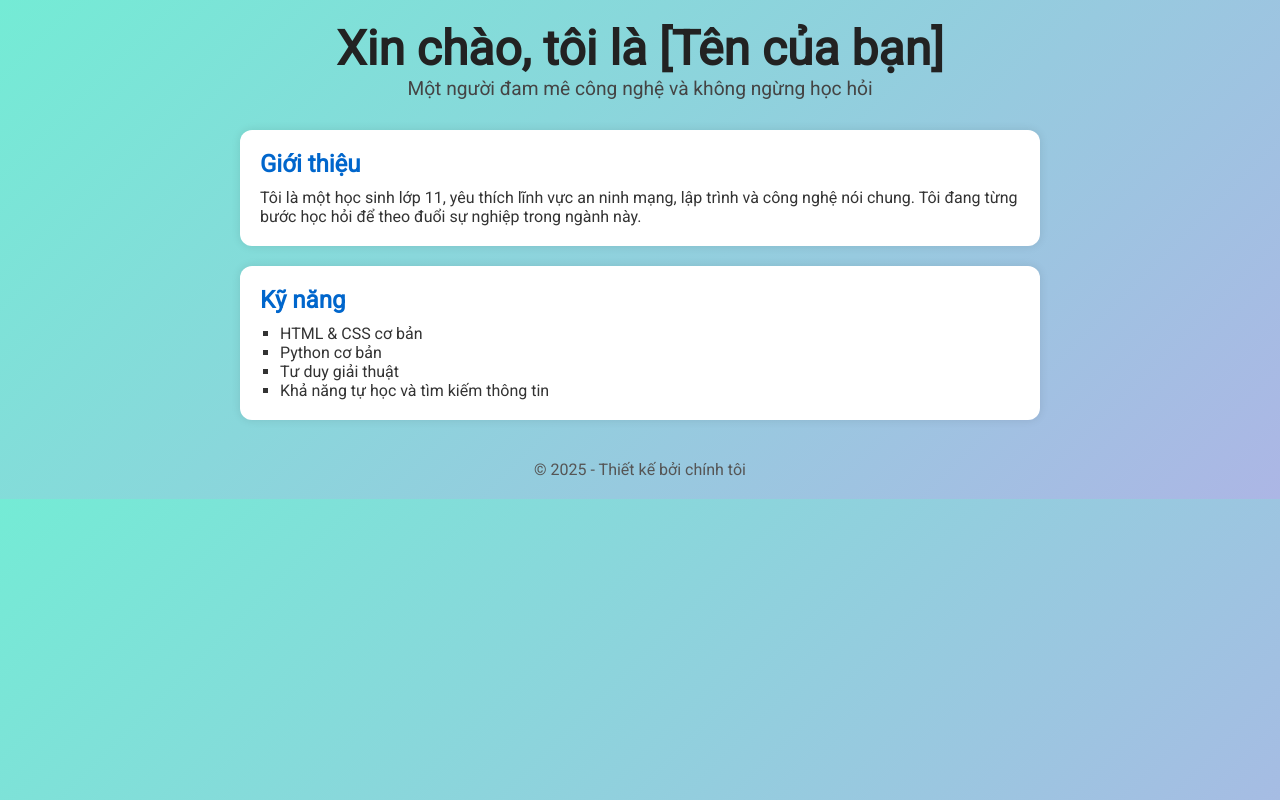
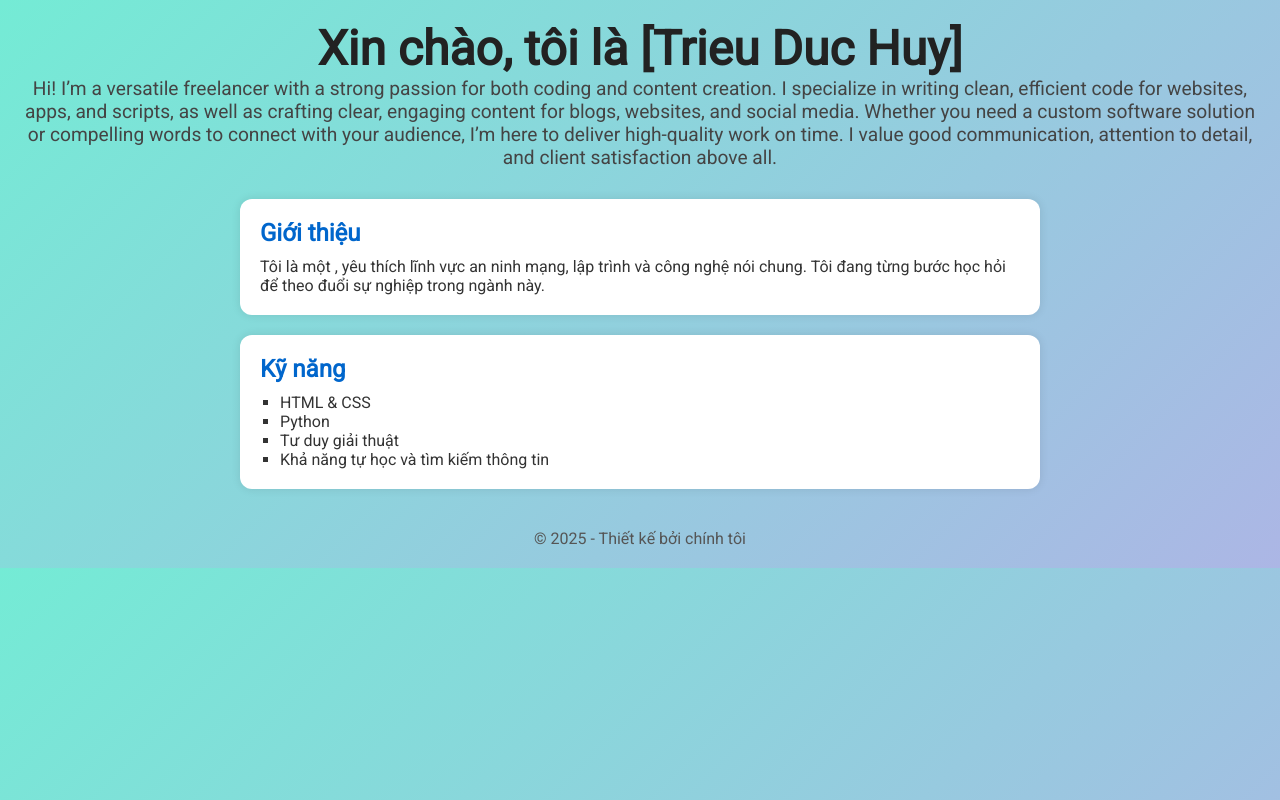
Before and after one commit to 712H/TrieuDucHuy.github.io, a plain HTML site: page index.html in a window 1280 px wide. Drawn offline with Linux system fonts and the light colour scheme.

Commit message:
Update index.html

```diff
--- a/index.html
+++ b/index.html
@@ -53,20 +53,22 @@
 <body>
 
   <header>
-    <h1>Xin chào, tôi là [Tên của bạn]</h1>
-    <p>Một người đam mê công nghệ và không ngừng học hỏi</p>
+    <h1>Xin chào, tôi là [Trieu Duc Huy]</h1>
+    <p>Hi! I’m a versatile freelancer with a strong passion for both coding and content creation. I specialize in writing clean, efficient code for websites, apps, and scripts, as well as crafting clear, engaging content for blogs, websites, and social media.
+
+Whether you need a custom software solution or compelling words to connect with your audience, I’m here to deliver high-quality work on time. I value good communication, attention to detail, and client satisfaction above all.</p>
   </header>
 
   <section>
     <h2>Giới thiệu</h2>
-    <p>Tôi là một học sinh lớp 11, yêu thích lĩnh vực an ninh mạng, lập trình và công nghệ nói chung. Tôi đang từng bước học hỏi để theo đuổi sự nghiệp trong ngành này.</p>
+    <p>Tôi là một , yêu thích lĩnh vực an ninh mạng, lập trình và công nghệ nói chung. Tôi đang từng bước học hỏi để theo đuổi sự nghiệp trong ngành này.</p>
   </section>
 
   <section>
     <h2>Kỹ năng</h2>
     <ul>
-      <li>HTML & CSS cơ bản</li>
-      <li>Python cơ bản</li>
+      <li>HTML & CSS</li>
+      <li>Python</li>
       <li>Tư duy giải thuật</li>
       <li>Khả năng tự học và tìm kiếm thông tin</li>
     </ul>
```
